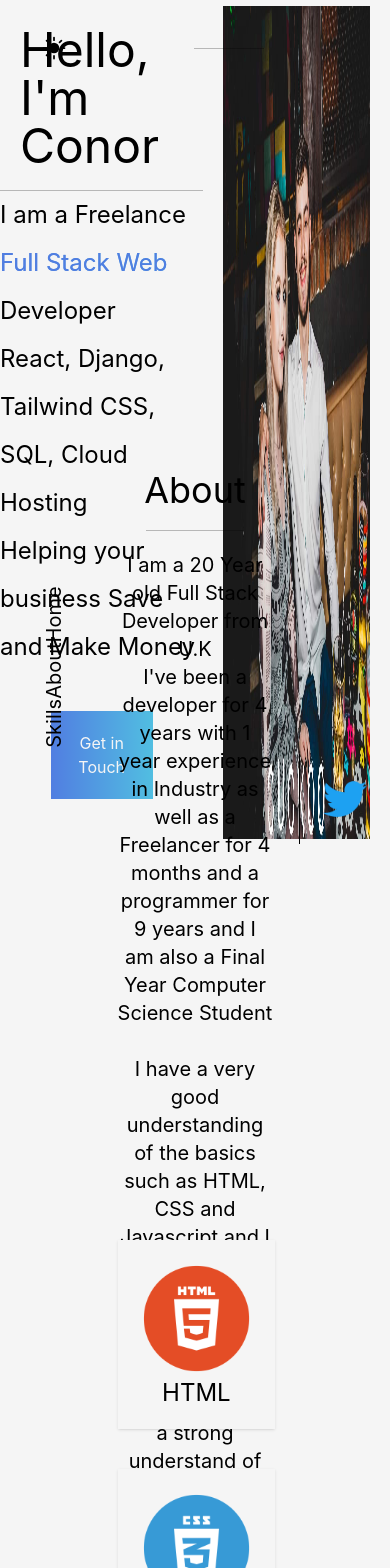
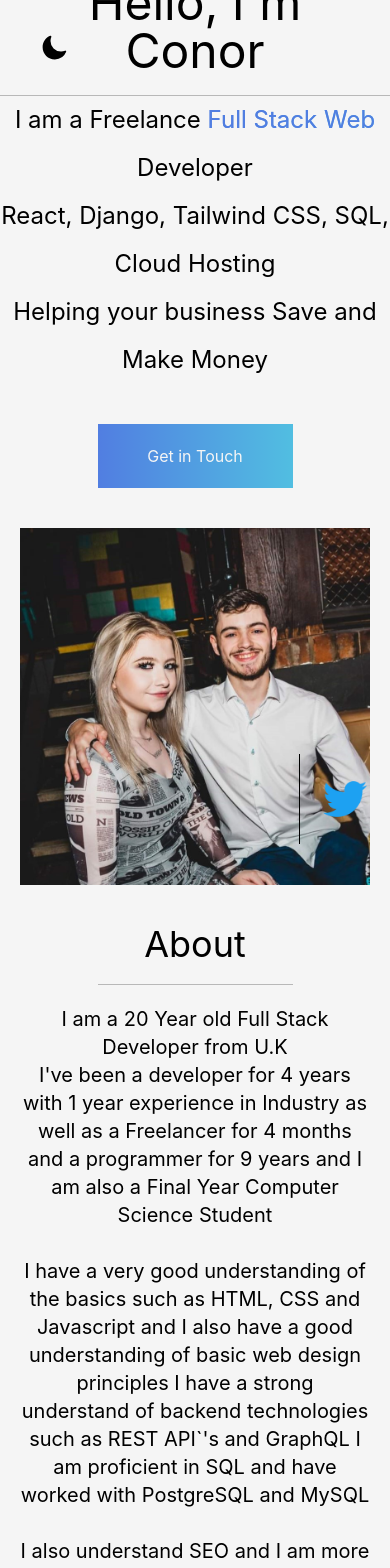
Before and after one commit to ConorMcNamee/old-portfolio, a Next.js app: page / in a window 390 px wide. Shown: the top 1568 px of the page. Built offline with nearby package versions, Linux system fonts and the light colour scheme.

Commit message:
Added partial responsive design

```diff
--- a/components/Index/About.tsx
+++ b/components/Index/About.tsx
@@ -4,10 +4,10 @@ export default function  About() {
 
     return (
         <section id="about" className="flex w-screen h-screen justify-center items-center">
-            <div className='flex flex-col text-center w-[50%]'>
-                <h3 className="text-4xl p-5">About</h3>
+            <div className='flex flex-col text-center md:w-[50%] mt-10'>
+                <h3 className="text-4xl m-5">About</h3>
                 <hr className="boreder-2 opacity-25 w-[50%] self-center" />
-                <div className="text-xl p-5">
+                <div className="text-xl m-5">
 
                     <p className="">
                         I am a 20 Year old Full Stack Developer from U.K
--- a/components/Index/Home.tsx
+++ b/components/Index/Home.tsx
@@ -4,12 +4,12 @@ import Link from "next/link";
 export default function  Home() {
 
     return (
-        <section id="home" className="flex h-screen w-screen items-center">
-            <div className="flex flex-row w-[100%] justify-evenly">
-                <header className="h-max flex flex-col ">
+        <section id="home" className="flex h-screen w-screen items-center text-center md:text-left">
+            <div className="flex flex-col w-[100%] sm:justify-evenly sm:flex-row">
+                <header className="h-max flex flex-col">
                     <h2 className="text-5xl p-5">Hello, I&#39;m Conor</h2>
                     <div className="text-2xl leading-loose">
-                        <hr className="boreder-2 opacity-25" />
+                        <hr className="border-1 opacity-25" />
                         <h1>I am a Freelance <a className="bg-gradient-to-r text-[#517EE1] from-theme-gradientFrom to-theme-gradientTo bg-clip-text">Full Stack Web</a> Developer</h1>
                         <p>React, Django, Tailwind CSS, SQL, Cloud Hosting</p>
                         <p>Helping your business Save and Make Money</p>
@@ -21,10 +21,10 @@ export default function  Home() {
                 <div id="profile-picture" className="flex border-l-1 border- px-5">
                     <Image
                         className="drop-shadow-3xl"
-                        src={"/me.jpg"}
+                        src={"/me2.jpg"}
                         alt={"Freelance Full Stack Developer"}
-                        height={480}
-                        width={400}
+                        height={400}
+                        width={350}
                     />
                 </div>
             </div>
--- a/components/Index/Skills.tsx
+++ b/components/Index/Skills.tsx
@@ -3,8 +3,9 @@ import SkillsCard from "./SkillsCard";
 export default function  Skills() {
 
     return (
-        <div id="skills" className="flex w-screen h-screen justify-center items-center">
-            <ul className="flex flex-wrap wrap flex-col w-[50%]">
+        <div id="skills" className="flex justify-center flex-col items-center md:w-screen md:h-screen">
+            <h1 className="text-2xl">Skills</h1>
+            <ul className="flex flex-wrap wrap md:flex-col md:w-[50%]">
                 <div className="flex flex-row flex-wrap justify-center">
                     <SkillsCard title="HTML" img={'/html.webp'} />
                     <SkillsCard title="CSS" img={'/css.webp'}/>
--- a/components/Layout/Sidebar.tsx
+++ b/components/Layout/Sidebar.tsx
@@ -5,7 +5,7 @@ export default function Sidebar() {
 
 
     return (
-    <section className="flex text-xl fixed bottom-0 left-10 z-50 origin-top-left -rotate-90 w-[50%] justify-center">
+    <section className="hidden text-xl fixed bottom-0 left-10 z-50 origin-top-left -rotate-90 w-[50%] justify-center md:flex">
         <section className="flex w-[30%] justify-between ">
             <Link activeClass={"active"} smooth={true} to="skills">Skills</Link>
             <Link smooth={true} to="about">About</Link>
--- a/components/Navbar.tsx
+++ b/components/Navbar.tsx
@@ -7,24 +7,29 @@ export default function  Navbar() {
 
 
         const {systemTheme, theme, setTheme} = useTheme()
+        const [mounted, setMounted] = useState(false);
 
-        function renderThemeChanger() {
-            //if(!mounted) return null;
+        useEffect(() => {
+            setMounted(true);
+        }, []);
+
+        const renderThemeChanger = () => {
+            if(!mounted) return null;
             const currentTheme = theme === 'system' ? systemTheme : theme;
 
             if(currentTheme === 'dark') {
                 return (
-                    <MoonIcon className="w-7 h-7" role="button" onClick={() => setTheme('light')} />
+                    <SunIcon className="w-7 h-7" role="button" onClick={() => setTheme('light')} />
                 )
             }else{
                 return (
-                    <SunIcon className="w-7 h-7 " role="button" onClick={() => setTheme('dark')} />
+                    <MoonIcon className="w-7 h-7 " role="button" onClick={() => setTheme('dark')} />
                 )
             }
         }
 
     return (
-        <nav className="fixed w-full h-24 z-10 margin">
+        <nav className="absolute w-full h-24 z-[10000] margin">
             <section className="flex w-full h-full p-5">
                 <div className="p-5 flex h-full items-center -z-500">
                         {renderThemeChanger()}
@@ -53,7 +58,7 @@ export default function  Navbar() {
                         </Link>
                     </ul>
 
-                    <hr className="flex border-1 opacity-25 w-[25%]" />
+                    <hr className="hidden border-1 opacity-25 w-[25%] md:flex" />
                 </section>
 
             </section>
--- a/styles/globals.css
+++ b/styles/globals.css
@@ -1,4 +1,3 @@
-@import-normalize;
 @tailwind base;
 @tailwind components;
 @tailwind utilities;
--- a/tailwind.config.js
+++ b/tailwind.config.js
@@ -1,12 +1,29 @@
 /** @type {import('tailwindcss').Config} */
 module.exports = {
-  darkMode: 'class',
   content: [
     "./app/**/*.{js,ts,jsx,tsx}",
     "./pages/**/*.{js,ts,jsx,tsx}",
     "./components/**/*.{js,ts,jsx,tsx}",
   ],
+  darkMode: 'class',
   theme: {
+    screens: {
+      'sm': '640px',
+      // => @media (min-width: 640px) { ... }
+
+      'md': '768px',
+      // => @media (min-width: 768px) { ... }
+
+      'lg': '1024px',
+      // => @media (min-width: 1024px) { ... }
+
+      'xl': '1280px',
+      // => @media (min-width: 1280px) { ... }
+
+      '2xl': '1536px',
+      // => @media (min-width: 1536px) { ... }
+    },
+
     colors: {
       'theme': {
         DEFAULT: '#F5F5F5',
```
Also changed, not shown: public/me1.jpg (added), public/me2.jpg (added).
